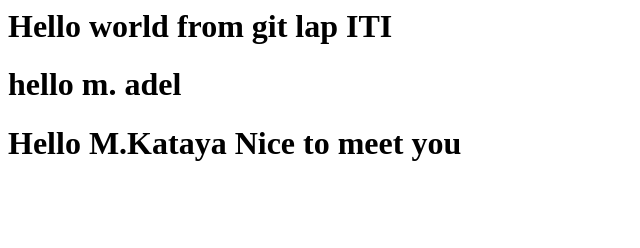
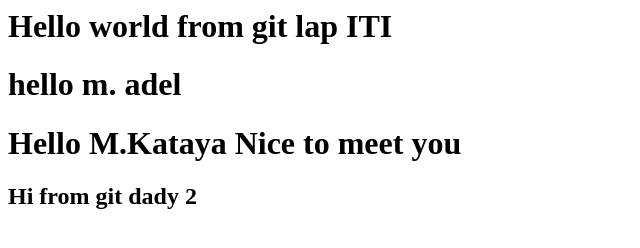
Before and after one commit to Mohamed-Elmligy/ITI-git-lab, a plain HTML site: page index.html in a window 1280 px wide. Shown: the whole page, without its empty margins (0-640 px from the left). Drawn offline with Linux system fonts and the light colour scheme.

Commit message:
adel commit from git day 2

```diff
--- a/index.html
+++ b/index.html
@@ -1,3 +1,5 @@
 <h1> Hello world from git lap ITI</h1>
 <h1>hello m. adel</h1>
 <h1> Hello M.Kataya Nice to meet you</h1>
+
+<h2>Hi from git dady 2</h2>
```
